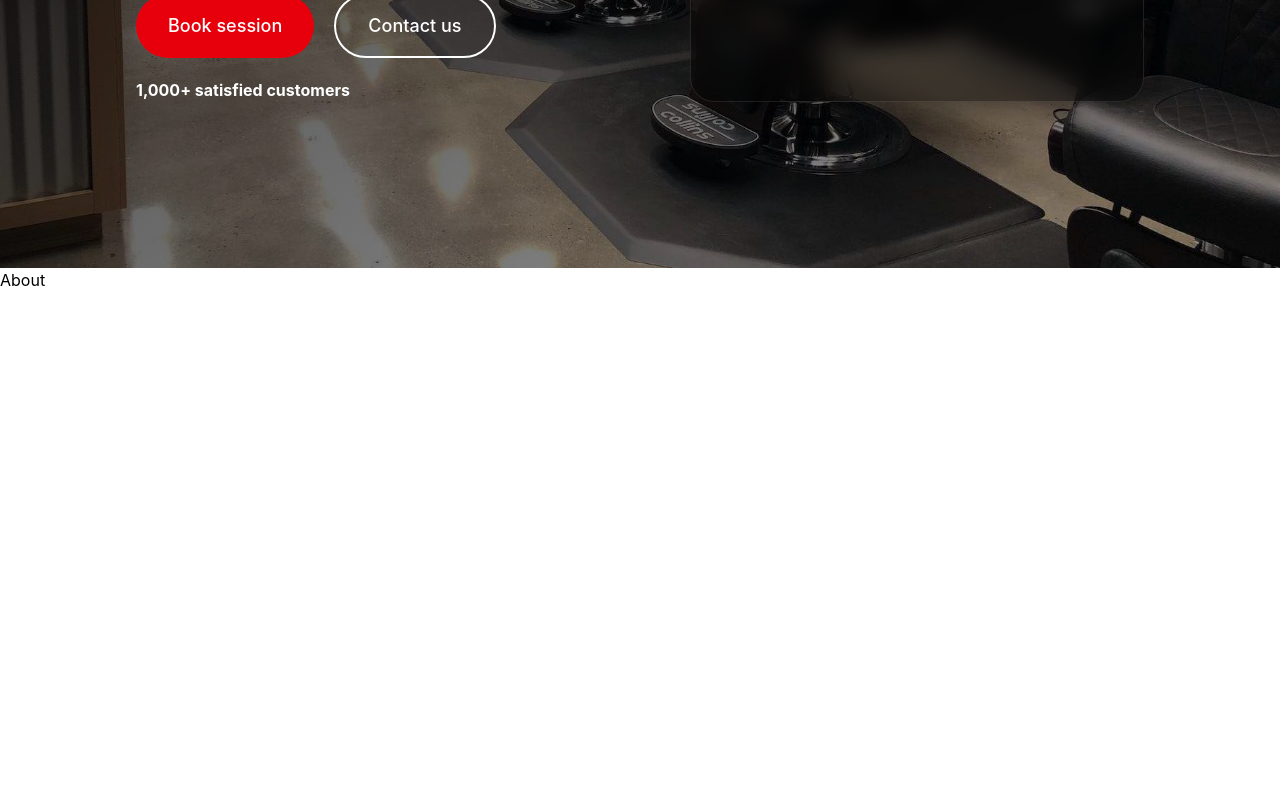
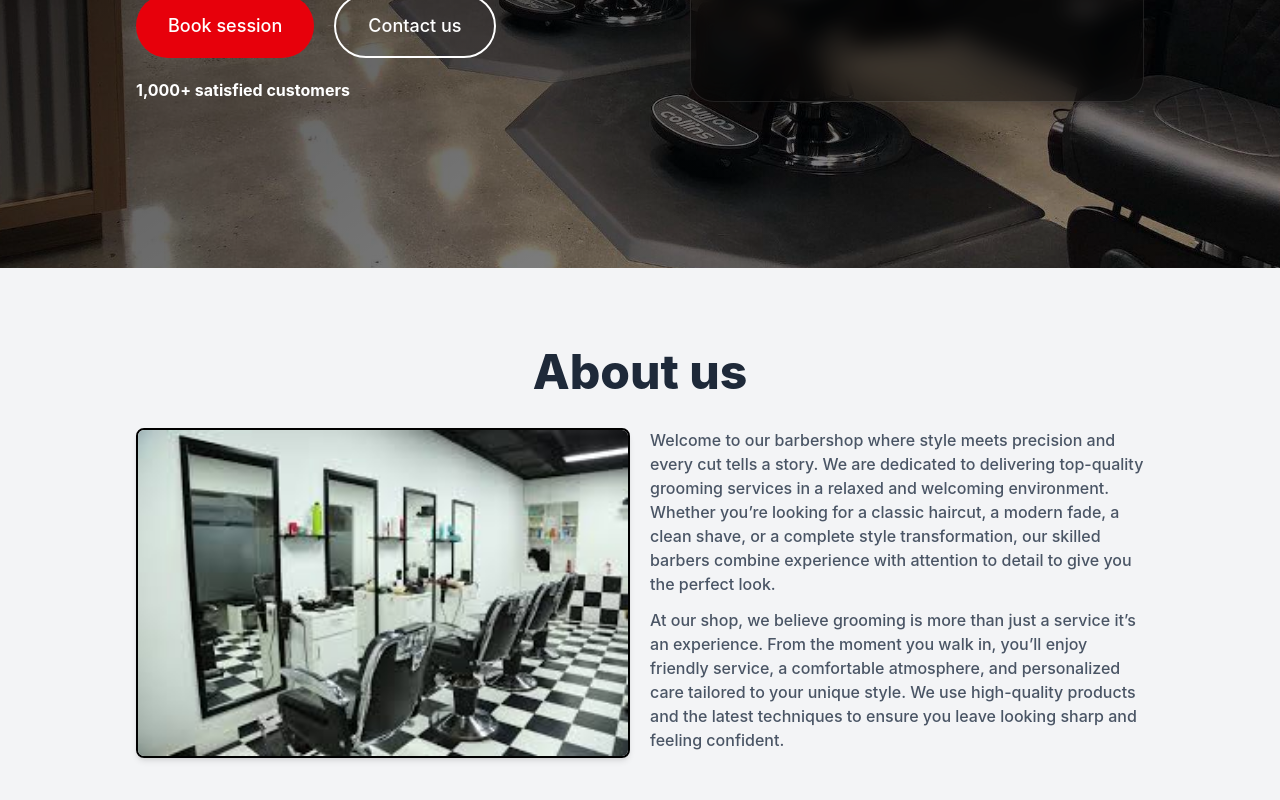
Before and after one commit to tonyopuodho/BarberShop, a React (Vite) app: page / in a window 1280 px wide. Shown: the part 532-1332 px from the top of the page. Before the commit the page ends 824 px from the top, so only its background shows below. Built offline with nearby package versions, Linux system fonts and the light colour scheme.

Commit message:
About page implementation

```diff
--- a/src/Components/About.jsx
+++ b/src/Components/About.jsx
@@ -2,7 +2,28 @@ import React from 'react'
 
 function About() {
   return (
-    <div className=''>About</div>
+    <div className='bg-gray-100 w-full py-20'>
+        <div className='max-w-7xl md:w-[80%] mx-auto px-2'>
+            <h1 className='text-center text-gray-800 text-5xl font-extrabold'>About us</h1>
+            <div className='flex md:flex-row flex-col justify-between gap-5 mt-8'>
+                <div className='shadow-md rounded-lg  border-2 md:h-[80%] md:w-[50%]'>
+                    <img src="src/assets/image5.jpg" className='rounded-md h-full w-full object-cover' alt="" />
+                </div>
+                <div className='md:w-[50%] w-full'>
+                    <p className='text-gray-600 font-medium'>
+                        Welcome to our barbershop where style meets precision and every cut tells a story.
+                        We are dedicated to delivering top-quality grooming services in a relaxed and welcoming environment. Whether you’re looking for a classic haircut, a modern fade, a clean shave, or a complete style transformation,
+                        our skilled barbers combine experience with attention to detail to give you the perfect look.
+                    </p>
+                    <p className='text-gray-600 mt-3 font-medium'>
+                        At our shop, we believe grooming is more than just a service it’s an
+                        experience. From the moment you walk in, you’ll enjoy friendly service, a comfortable atmosphere, and personalized care tailored to your unique style. We use high-quality products and
+                        the latest techniques to ensure you leave looking sharp and feeling confident.
+                    </p>
+                </div>
+            </div>
+        </div>
+    </div>
   )
 }
 
```
